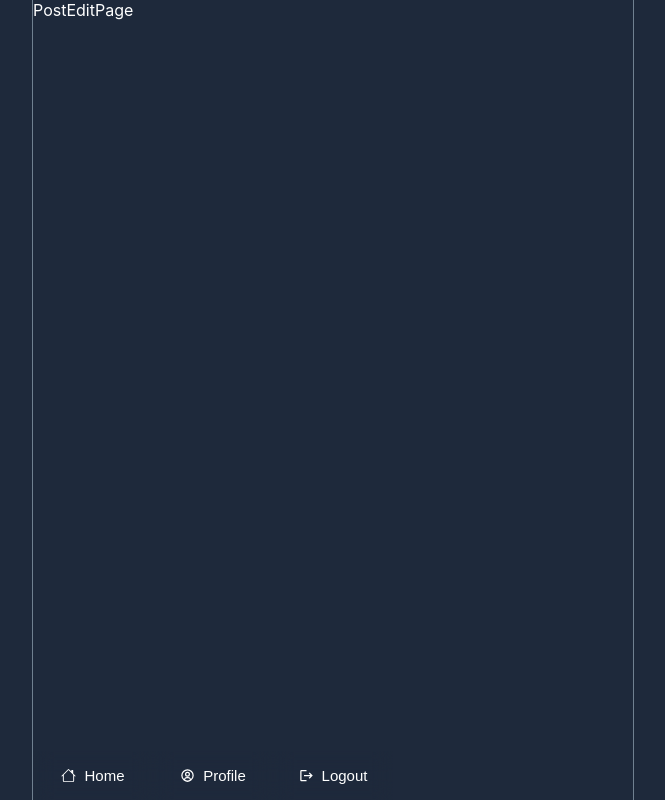
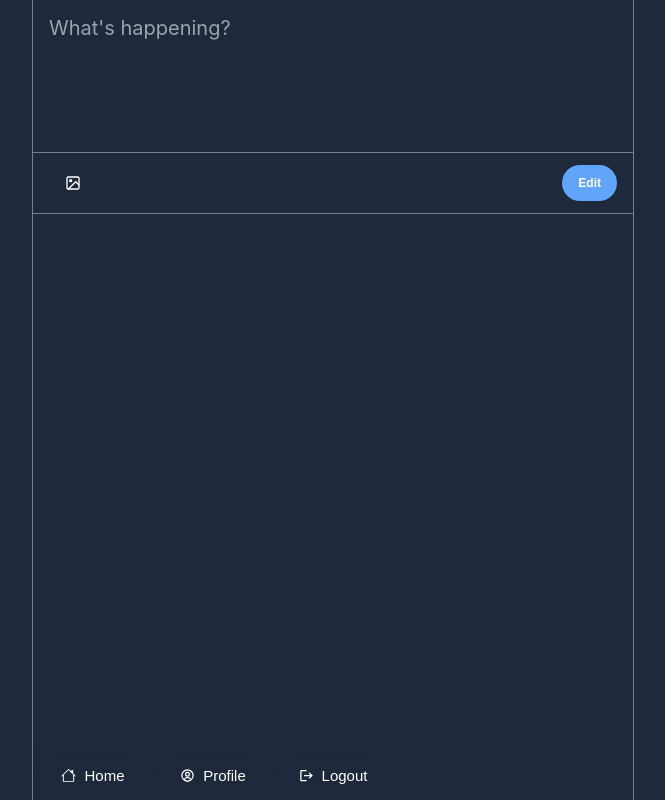
Before and after one commit to yewon97/fc-app-twitter, a React (Create React App) app: page /posts/edit/1 in a window 1280 px wide. Shown: the whole page, without its empty margins (307-972 px from the left). Built offline with nearby package versions, Linux system fonts and the light colour scheme; no server answers; the database is empty; sample sign-in values are in the browser's storage.

Commit message:
게시물 수정 개발

```diff
--- /dev/null
+++ b/src/components/posts/PostEditForm.tsx
@@ -0,0 +1,101 @@
+import AuthContext from "@/components/context/AuthContext";
+import { db } from "@/firebaseApp";
+import { PostProps } from "@/pages/home";
+import { addDoc, collection, doc, getDoc, updateDoc } from "firebase/firestore";
+import { useCallback, useContext, useEffect, useState } from "react";
+import { FiImage } from "react-icons/fi";
+import { useNavigate, useParams } from "react-router-dom";
+import { toast } from "react-toastify";
+
+export default function PostEditForm() {
+  const params = useParams();
+  const navigate = useNavigate();
+
+  const { user } = useContext(AuthContext);
+  const [formData, setFormData] = useState({
+    content: "",
+    file: null,
+  });
+  const [post, setPost] = useState<PostProps | null>(null);
+
+  // useCallback 의존성 관리 > params.id 가 변경되지 않으면 함수 재생성 X
+  const getPost = useCallback(async () => {
+    if (!params.id) return;
+
+    const postRef = doc(db, "posts", params.id);
+    const postSnap = await getDoc(postRef);
+
+    setPost({ ...postSnap?.data(), id: postSnap?.id } as PostProps);
+    setFormData({
+      content: postSnap.data()?.content,
+      file: postSnap.data()?.file,
+    });
+  }, [params.id]);
+
+  const handleFileUpload = (e: React.ChangeEvent<HTMLInputElement>) => {
+    const file = e.target.files?.[0];
+    if (file) {
+      console.log(file);
+    }
+  };
+
+  useEffect(() => {
+    if (params.id) {
+      getPost();
+    }
+  }, [getPost, params.id]);
+
+  const handleSubmit = async (e: React.FormEvent<HTMLFormElement>) => {
+    e.preventDefault();
+
+    try {
+      if (post) {
+        const postRef = doc(db, "posts", post?.id);
+        await updateDoc(postRef, {
+          content: formData.content,
+          file: formData.file,
+        });
+      }
+
+      navigate(`/posts/${post?.id}`);
+      toast.success("게시물을 수정했습니다.");
+    } catch (error) {
+      console.log(error);
+    }
+  };
+
+  const handleChange = (e: React.ChangeEvent<HTMLTextAreaElement>) => {
+    const { name, value } = e.target;
+    setFormData({ ...formData, [name]: value });
+  };
+
+  return (
+    <form action="" className="post-form" onSubmit={handleSubmit}>
+      <textarea
+        name="content"
+        id="content"
+        className="post-form__textarea"
+        placeholder="What's happening?"
+        onChange={handleChange}
+        value={formData.content}
+        required
+      ></textarea>
+      <div className="post-form__submit-area">
+        <label htmlFor="file-input" className="post-form__file">
+          <FiImage className="post-form__file-icon" />
+        </label>
+        <input
+          type="file"
+          name="file-input"
+          id="file-input"
+          className="hidden"
+          accept="image/*"
+          onChange={handleFileUpload}
+        />
+        <button type="submit" className="post-form__submit-btn">
+          Edit
+        </button>
+      </div>
+    </form>
+  );
+}
--- a/src/pages/posts/edit.tsx
+++ b/src/pages/posts/edit.tsx
@@ -1,3 +1,5 @@
+import PostEditForm from "@/components/posts/PostEditForm";
+
 export default function PostEditPage() {
-  return <div>PostEditPage</div>;
+  return <PostEditForm />;
 }
```
